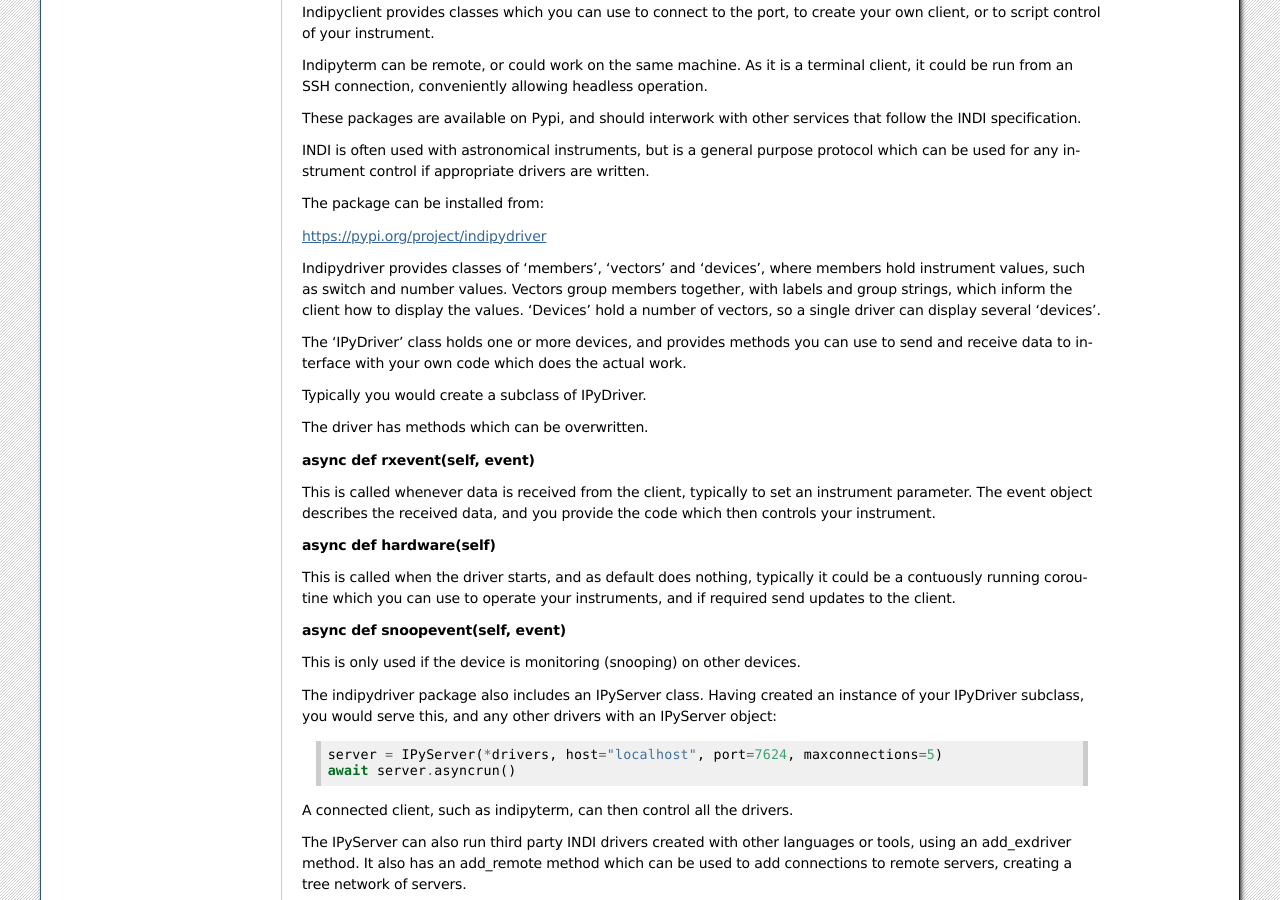
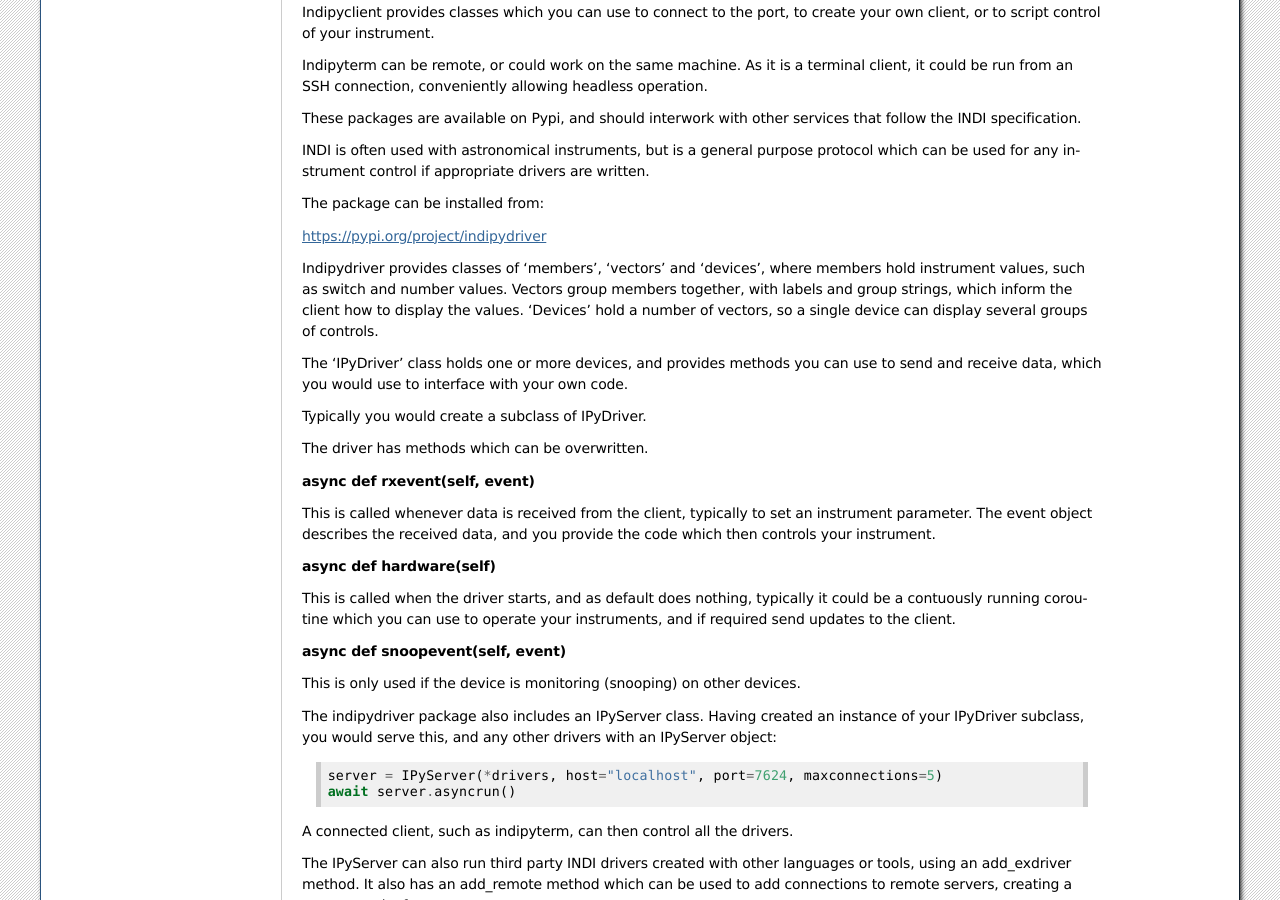
Before and after one commit to bernie-skipole/indipydriver, a Sphinx documentation site: the page built from docs/source/usage/introduction.rst, in a window 1280 px wide and 900 px high, scrolled down 507 px. Built offline with Sphinx 7.4.7, drawn with Linux system fonts in a browser that asks for light colours.

Commit message:
doc change

```diff
--- a/docs/source/usage/introduction.rst
+++ b/docs/source/usage/introduction.rst
@@ -33,9 +33,9 @@
 
 https://pypi.org/project/indipydriver
 
-Indipydriver provides classes of 'members', 'vectors' and 'devices', where members hold instrument values, such as switch and number values. Vectors group members together, with labels and group strings, which inform the client how to display the values. 'Devices' hold a number of vectors, so a single driver can display several 'devices'.
+Indipydriver provides classes of 'members', 'vectors' and 'devices', where members hold instrument values, such as switch and number values. Vectors group members together, with labels and group strings, which inform the client how to display the values. 'Devices' hold a number of vectors, so a single device can display several groups of controls.
 
-The 'IPyDriver' class holds one or more devices, and provides methods you can use to send and receive data to interface with your own code which does the actual work.
+The 'IPyDriver' class holds one or more devices, and provides methods you can use to send and receive data, which you would use to interface with your own code.
 
 Typically you would create a subclass of IPyDriver.
 
```
Also changed, not shown: README.md (+2 -2 lines).
